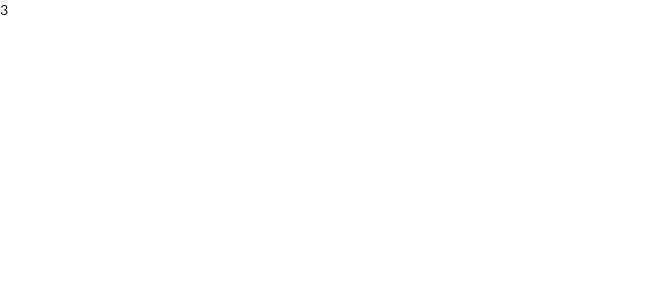
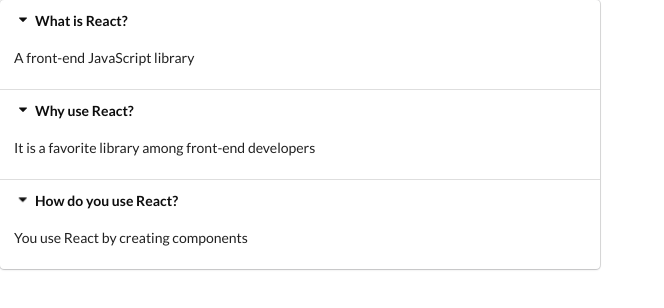
Before and after one commit to hmdshfq/react-widgets, a React (Vite) app: page / in a window 1280 px wide. Shown: the top 308 px of the page, without its empty margins (0-664 px from the left). Built offline with nearby package versions, Linux system fonts and the light colour scheme.

Commit message:
add accordion content

```diff
--- a/src/components/Accordion.jsx
+++ b/src/components/Accordion.jsx
@@ -1,10 +1,22 @@
 import React from 'react'
 
-
-export default ({items}) => {
+export default ({ items }) => {
+    const renderedItems = items.map(item => {
+        return (
+            <React.Fragment key={item.title}>
+                <div className='title active'>
+                    <i className='dropdown icon'></i>
+                    {item.title}
+                </div>
+                <div className='content active'>
+                    <p>{item.content}</p>
+                </div>
+            </React.Fragment>
+        )
+    })
     return (
-        <div>
-            {items.length}
+        <div className='ui styled accordion'>
+            {renderedItems}
         </div>
     )
 }
```
